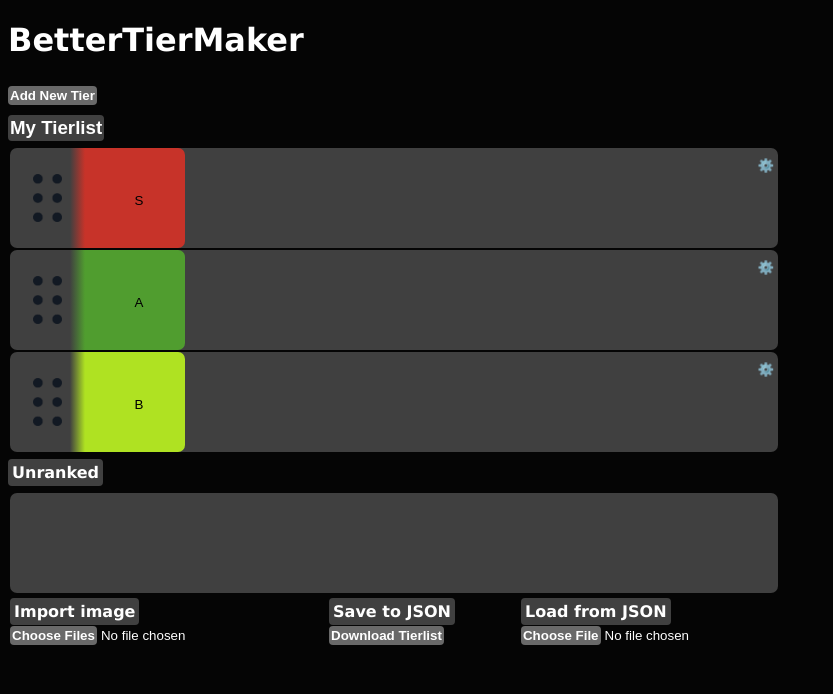
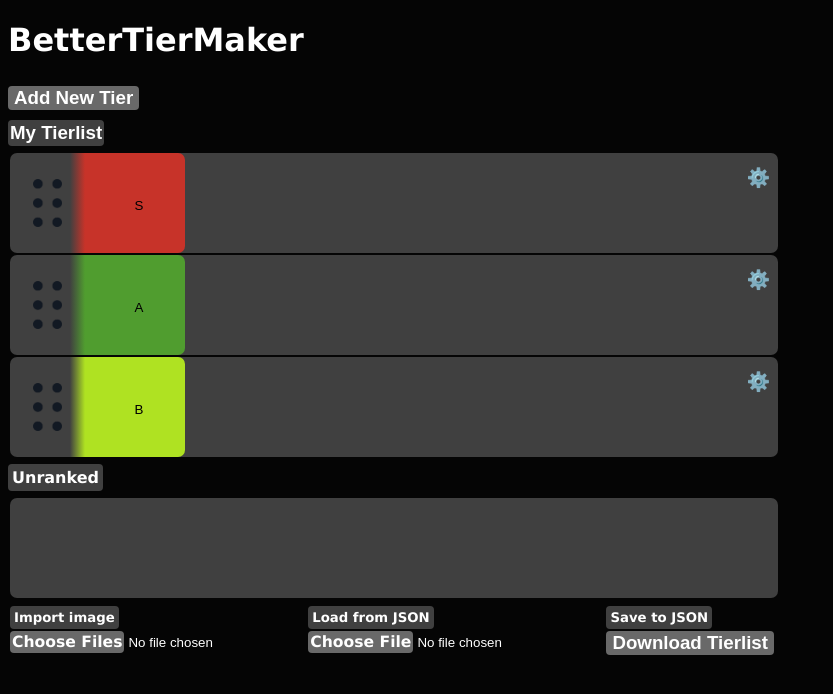
Before and after one commit to jadnf/BetterTiermaker, a React (Create React App) app in the folder front-end/: page / in a window 1280 px wide. Shown: the top 694 px of the page, without its empty margins (0-833 px from the left). Built offline with nearby package versions, Linux system fonts and the light colour scheme.

Commit message:
fixed wrapping + item touchup

```diff
--- a/front-end/src/components/PhotoImport.jsx
+++ b/front-end/src/components/PhotoImport.jsx
@@ -15,7 +15,7 @@ function UploadPhoto({ onUpload }) {
 
   return (
     <div>
-      <input type="file" multiple accept="image/*" onChange={handleFileChange} />
+      <input type="file" multiple accept="image/*" onChange={handleFileChange} className="image-input" />
     </div>
   );
 }
--- a/front-end/src/pages/TierlistPage.jsx
+++ b/front-end/src/pages/TierlistPage.jsx
@@ -60,16 +60,16 @@ export default function TierlistPage() {
                     <UnrankedItemsContainer id="0" items={tiers['0']} itemsData={itemsData} />
                     <div className="file-stuff">
                         <div>
-                            <h4>Import image</h4>
+                            <h5>Import image</h5>
                             <UploadPhoto onUpload={handleUpload} />
                         </div>
                         <div>
-                            <h4>Save to JSON</h4> <br></br>
-                            <button onClick={() => saveTierListToJSONFile(name, tiers, tierOrder, tiersData, itemsData, tierCount)}>Download Tierlist</button>
+                            <h5>Load from JSON</h5> <br></br>
+                            <input type="file" accept="application/json,.json" onChange={handleLoadTierlist} />
                         </div>
                         <div>
-                            <h4>Load from JSON</h4> <br></br>
-                            <input type="file" accept="application/json,.json" onChange={handleLoadTierlist} />
+                            <h5>Save to JSON</h5> <br></br>
+                            <button onClick={() => saveTierListToJSONFile(name, tiers, tierOrder, tiersData, itemsData, tierCount)}>Download Tierlist</button>
                         </div>
                     </div>
                 </div>
@@ -196,9 +196,6 @@ export default function TierlistPage() {
         }
     }
 
-    function handleNameChange(e) {
-        setName(e.target.value);
-    }
     function deleteItem(itemId) {
     setTiers((prev) => {
         const updated = {};
--- a/front-end/src/styles.css
+++ b/front-end/src/styles.css
@@ -12,6 +12,8 @@ body {
     color: white;
     width: 60vw;
 }
+
+/*this is so ass*/
 
 h3{
     background-color: var(--background-container);
@@ -32,14 +34,24 @@ h4{
     border-radius: 4px;
 }
 
+h5{
+    background-color: var(--background-container);
+    display: inline;
+    width: max-content;
+    margin-top: 5px;
+    margin-bottom: 5px;
+    padding: 4px;
+    border-radius: 4px;
+}
+
 button{
     margin-top: 5px;
     margin-bottom: 5px;
-    padding: 2px;
     border-radius: 4px;
     border: none;
     color: white;
     font-weight: bold;
+    font-size: 1.17em;
     background-color: var(--background-container-2);
 }
 
@@ -51,7 +63,9 @@ input::file-selector-button {
     border: none;
     color: white;
     font-weight: bold;
+    font-size: 1.17em;
     background-color: var(--background-container-2);
+    font-family: Verdana, Geneva, Tahoma, sans-serif;
 }
 
 .file-stuff {
@@ -194,6 +208,7 @@ input::file-selector-button {
     height: 50px;
     border: none;
     border-width: 0px;
+    outline: none;
     margin: 0;
     padding: 0;
     border-top-left-radius: 4px;
@@ -219,11 +234,13 @@ input::file-selector-button {
 
 .drag-handle img {
     width: 29px;
-    border-radius: 3px;
+    border-radius: 4px;
 }
 
 .draggable-item {
     place-items: center;
+    border-radius: 4px;
+    padding: 2px;
 }
 
 .draggable-item img {
@@ -231,6 +248,8 @@ input::file-selector-button {
     pointer-events: none;
     height: 60px;
     width: 60px;
+    border-radius: 4px;
+
 }
 
 .unranked-container {
@@ -238,6 +257,7 @@ input::file-selector-button {
     width: 60vw;
     display: flex;
     flex-direction: row;
+    flex-wrap: wrap;
     background-color: var(--background-container);
 }
 
@@ -279,3 +299,7 @@ input::file-selector-button {
 .item-settings:hover {
     opacity: 1;
 }
+
+.image-input {
+    content: "Upload Photos";
+}
```
